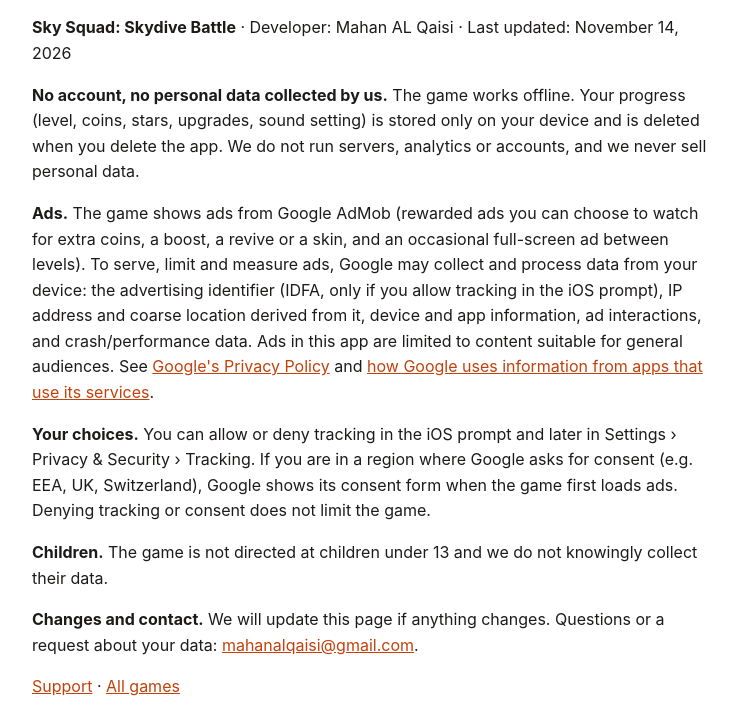
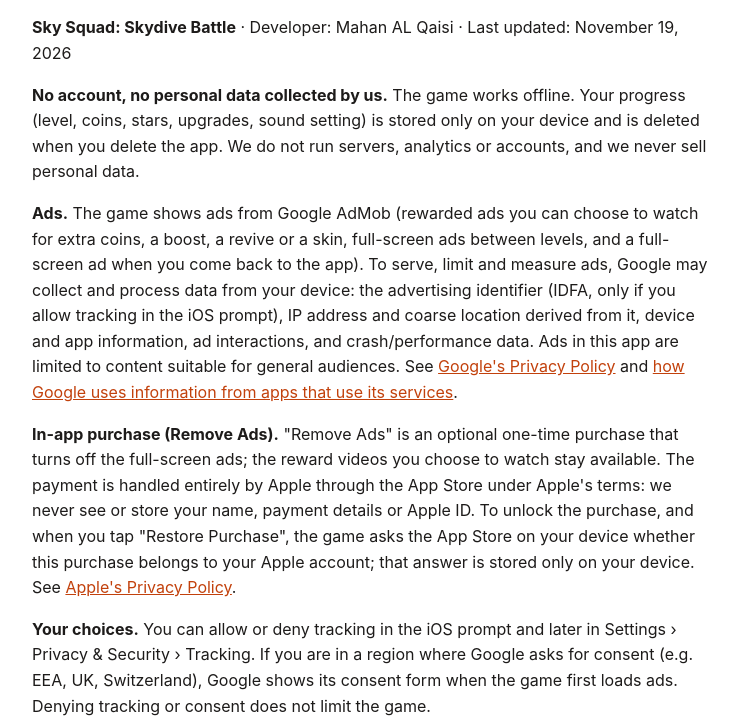
Before and after one commit to mahan202/mahan202.github.io, a plain HTML site: page sky-squad/privacy.html in a window 1280 px wide. Shown: the part 77-800 px from the top of the page, without its empty margins (268-1006 px from the left). Drawn offline with Linux system fonts and the light colour scheme.

Commit message:
Sky Squad privacy policy: Remove Ads in-app purchase (handled by Apple), app-open ad
Co-Authored-By: Claude Opus 5.5 <noreply@anthropic.com>
Claude-Session: https://claude.ai/code/session_01NpCnfjwoBVzscdZ31aaKrC

```diff
--- a/sky-squad/privacy.html
+++ b/sky-squad/privacy.html
@@ -2,9 +2,10 @@
 <html lang="en"><head><meta charset="utf-8"><meta name="viewport" content="width=device-width, initial-scale=1">
 <title>Sky Squad: Privacy Policy</title><style>body{font:16px/1.6 -apple-system,system-ui,sans-serif;max-width:680px;margin:40px auto;padding:0 18px;color:#1d1b1a;background:#fff}h1{font-size:28px;line-height:1.2}a{color:#c2410c}.app{display:flex;gap:18px;align-items:center;margin:28px 0}.app img{width:96px;height:96px;border-radius:22px}.btn{display:inline-block;background:#111;color:#fff;padding:10px 18px;border-radius:12px;text-decoration:none;font-weight:600}footer{margin-top:48px;font-size:14px;color:#666}</style></head><body>
 <h1>Privacy Policy</h1>
-<p><strong>Sky Squad: Skydive Battle</strong> · Developer: Mahan AL Qaisi · Last updated: November 14, 2026</p>
+<p><strong>Sky Squad: Skydive Battle</strong> · Developer: Mahan AL Qaisi · Last updated: November 19, 2026</p>
 <p><strong>No account, no personal data collected by us.</strong> The game works offline. Your progress (level, coins, stars, upgrades, sound setting) is stored only on your device and is deleted when you delete the app. We do not run servers, analytics or accounts, and we never sell personal data.</p>
-<p><strong>Ads.</strong> The game shows ads from Google AdMob (rewarded ads you can choose to watch for extra coins, a boost, a revive or a skin, and an occasional full-screen ad between levels). To serve, limit and measure ads, Google may collect and process data from your device: the advertising identifier (IDFA, only if you allow tracking in the iOS prompt), IP address and coarse location derived from it, device and app information, ad interactions, and crash/performance data. Ads in this app are limited to content suitable for general audiences. See <a href="https://policies.google.com/privacy">Google's Privacy Policy</a> and <a href="https://policies.google.com/technologies/partner-sites">how Google uses information from apps that use its services</a>.</p>
+<p><strong>Ads.</strong> The game shows ads from Google AdMob (rewarded ads you can choose to watch for extra coins, a boost, a revive or a skin, full-screen ads between levels, and a full-screen ad when you come back to the app). To serve, limit and measure ads, Google may collect and process data from your device: the advertising identifier (IDFA, only if you allow tracking in the iOS prompt), IP address and coarse location derived from it, device and app information, ad interactions, and crash/performance data. Ads in this app are limited to content suitable for general audiences. See <a href="https://policies.google.com/privacy">Google's Privacy Policy</a> and <a href="https://policies.google.com/technologies/partner-sites">how Google uses information from apps that use its services</a>.</p>
+<p><strong>In-app purchase (Remove Ads).</strong> "Remove Ads" is an optional one-time purchase that turns off the full-screen ads; the reward videos you choose to watch stay available. The payment is handled entirely by Apple through the App Store under Apple's terms: we never see or store your name, payment details or Apple ID. To unlock the purchase, and when you tap "Restore Purchase", the game asks the App Store on your device whether this purchase belongs to your Apple account; that answer is stored only on your device. See <a href="https://www.apple.com/legal/privacy/">Apple's Privacy Policy</a>.</p>
 <p><strong>Your choices.</strong> You can allow or deny tracking in the iOS prompt and later in Settings › Privacy &amp; Security › Tracking. If you are in a region where Google asks for consent (e.g. EEA, UK, Switzerland), Google shows its consent form when the game first loads ads. Denying tracking or consent does not limit the game.</p>
 <p><strong>Children.</strong> The game is not directed at children under 13 and we do not knowingly collect their data.</p>
 <p><strong>Changes and contact.</strong> We will update this page if anything changes. Questions or a request about your data: <a href="mailto:mahanalqaisi@gmail.com?subject=Sky%20Squad%20privacy">mahanalqaisi@gmail.com</a>.</p>
```
